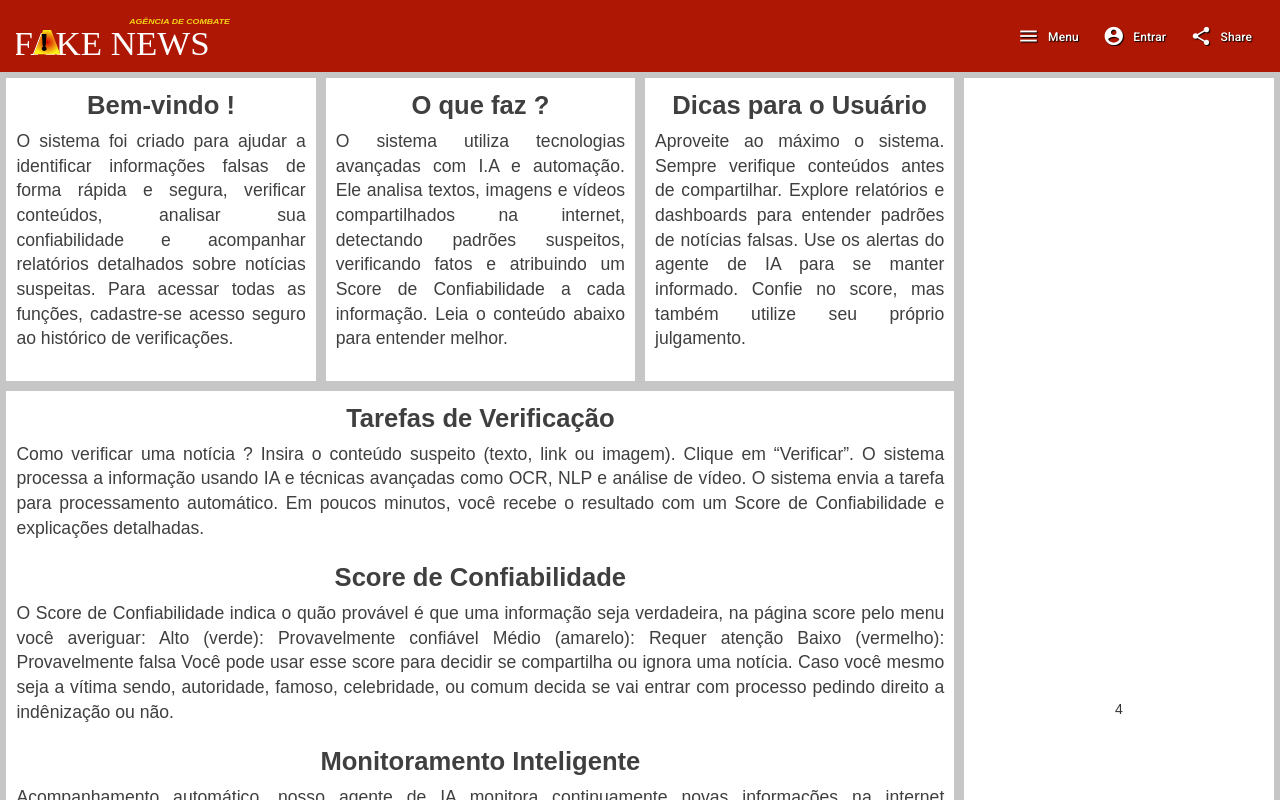
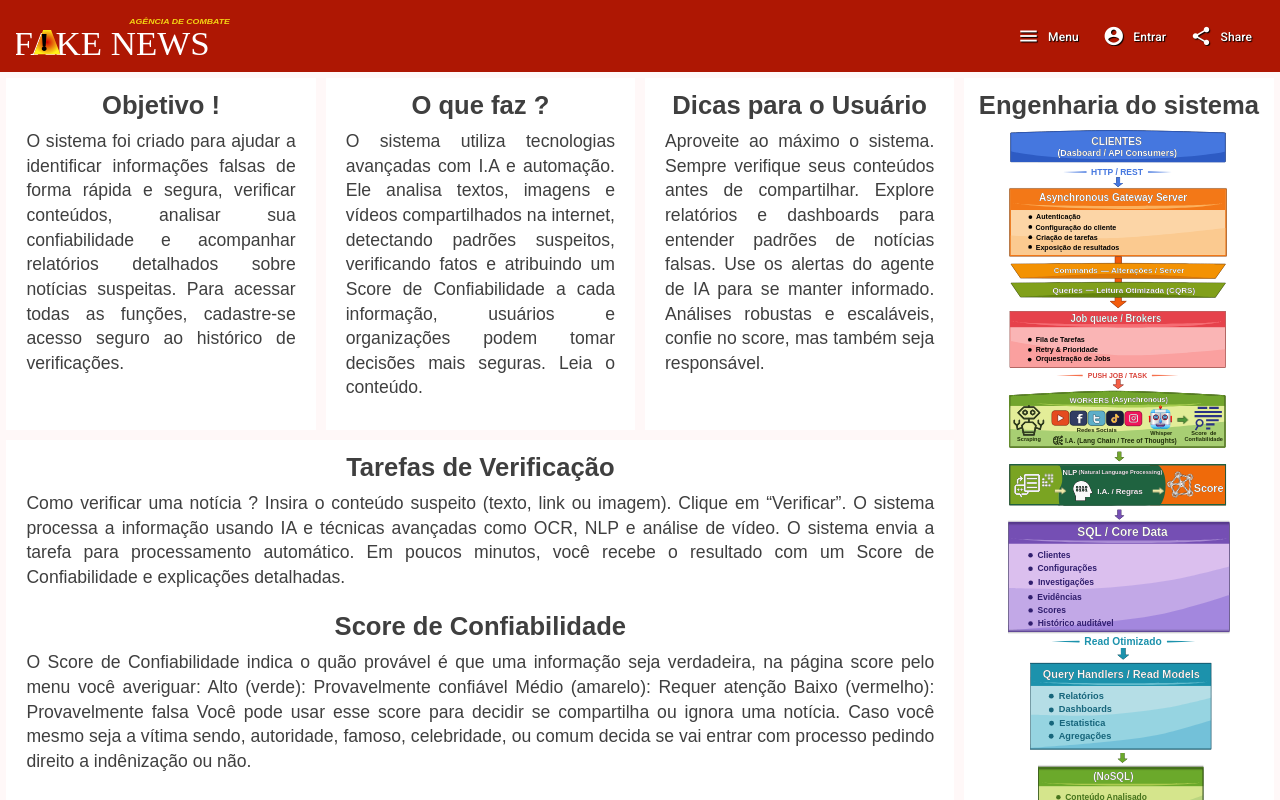
Before and after one commit to gilberto-domingos/fake-news-combat-agency, an Angular app in the folder frontend/: page / in a window 1280 px wide. Shown: the top 800 px of the page. Built offline with nearby package versions, Linux system fonts and the light colour scheme.

Commit message:
chore: add info content (#21)

```diff
--- a/frontend/src/app/components/home/home.html
+++ b/frontend/src/app/components/home/home.html
@@ -1,7 +1,6 @@
-<body>
 <div class="grid">
   <div class="item one">
-      <h2>Bem-vindo !</h2>
+    <h2>Objetivo !</h2>
     <p>
       O sistema foi criado para ajudar a identificar informações falsas de forma rápida e segura,
       verificar conteúdos, analisar sua confiabilidade e acompanhar relatórios detalhados sobre
@@ -14,19 +13,25 @@
     <p>
       O sistema utiliza tecnologias avançadas com I.A e automação. Ele analisa textos, imagens e
       vídeos compartilhados na internet, detectando padrões suspeitos, verificando fatos e
-        atribuindo um Score de Confiabilidade a cada informação. Leia o conteúdo abaixo para
-        entender melhor.
+      atribuindo um Score de Confiabilidade a cada informação, usuários e organizações podem tomar
+      decisões mais seguras. Leia o conteúdo.
     </p>
   </div>
   <div class="item three">
     <h2>Dicas para o Usuário</h2>
     <p>
-        Aproveite ao máximo o sistema. Sempre verifique conteúdos antes de compartilhar. Explore
-        relatórios e dashboards para entender padrões de notícias falsas. Use os alertas do agente
-        de IA para se manter informado. Confie no score, mas também utilize seu próprio julgamento.
+      Aproveite ao máximo o sistema. Sempre verifique seus conteúdos antes de compartilhar. Explore
+      relatórios e dashboards para entender padrões de notícias falsas. Use os alertas do agente de
+      IA para se manter informado. Análises robustas e escaláveis, confie no score, mas também seja
+      responsável.
     </p>
   </div>
-    <div class="item four">4</div>
+  <div class="item four">
+    <h2>Engenharia do sistema</h2>
+    <p>
+      <img class="four-image" src="assets/engineering.svg" alt="engenharia" />
+    </p>
+  </div>
   <div class="item five">
     <h2>Tarefas de Verificação</h2>
     <p>
@@ -38,40 +43,36 @@
     <h2>Score de Confiabilidade</h2>
     <p>
       O Score de Confiabilidade indica o quão provável é que uma informação seja verdadeira, na
-        página score pelo menu você averiguar: Alto (verde): Provavelmente confiável Médio
-        (amarelo): Requer atenção Baixo (vermelho): Provavelmente falsa Você pode usar esse score
-        para decidir se compartilha ou ignora uma notícia. Caso você mesmo seja a vítima sendo,
-        autoridade, famoso, celebridade, ou comum decida se vai entrar com processo pedindo direito
-        a indênização ou não.
+      página score pelo menu você averiguar: Alto (verde): Provavelmente confiável Médio (amarelo):
+      Requer atenção Baixo (vermelho): Provavelmente falsa Você pode usar esse score para decidir se
+      compartilha ou ignora uma notícia. Caso você mesmo seja a vítima sendo, autoridade, famoso,
+      celebridade, ou comum decida se vai entrar com processo pedindo direito a indênização ou não.
     </p>
     <h2>Monitoramento Inteligente</h2>
     <p>
       Acompanhamento automático, nosso agente de IA monitora continuamente novas informações na
       internet relacionadas às suas verificações. Detectamos precocemente riscos reputacionais e
       narrativas potencialmente danosas na internet. Ele envia alertas sobre notícias suspeitas e
-        sugere análises automáticas, economizando seu tempo e aumentando sua segurança.
-        Monitoramento de menções em massa, alertas de risco, detecção de narrativas falsas,
-        relatórios automáticos.
+      sugere análises automáticas, economizando seu tempo e aumentando sua segurança. Monitoramento
+      de menções em massa, alertas de risco, detecção de narrativas falsas, relatórios automáticos.
     </p>
     <h2>Relatórios e Estatísticas</h2>
     <p>
       Visualize resultados detalhados, você pode acessar relatórios e dashboards que mostram:
       Notícias verificadas Scores de confiabilidade Tendências de propagação de fake news
-        Estatísticas de confiabilidade por fontes ou tópicos Tudo organizado de forma clara e
-        visual.
+      Estatísticas de confiabilidade por fontes ou tópicos Tudo organizado de forma clara e visual.
     </p>
     <h2>Histórico e Transparência</h2>
     <p>
-        Tudo registrado para sua confiança. Cada verificação feita no sistema é registrada,
-        permitindo que você consulte o histórico completo. Isso garante transparência e ajuda você a
-        acompanhar a evolução da verificação de notícias ao longo do tempo.
+      Tudo registrado para sua confiança. Cada verificação feita no sistema é registrada, permitindo
+      que você consulte o histórico completo. Isso garante transparência e ajuda você a acompanhar a
+      evolução da verificação de notícias ao longo do tempo.
     </p>
     <h2>Conteúdo Enriquecido</h2>
     <p>
       Mais do que apenas verdadeiro ou falso. Além do score, o sistema mostra trechos do conteúdo
-        analisado, palavras-chave e padrões, detectados evidências de verificação cruzadas, isso
-        ajuda você a entender por que uma notícia foi considerada confiável ou falsa.
+      analisado, palavras-chave e padrões, detectados evidências de verificação cruzadas, isso ajuda
+      você a entender por que uma notícia foi considerada confiável ou falsa.
     </p>
   </div>
 </div>
-</body>
--- a/frontend/src/app/components/home/home.scss
+++ b/frontend/src/app/components/home/home.scss
@@ -1,19 +1,23 @@
-body {
-  background-color: #c6c6c6;
-}
-
 .grid {
   display: grid;
   grid-template-columns: repeat(4, 1fr);
   grid-template-areas:
     'one two three four'
     'five five five four';
-  grid-auto-rows: minmax(100px, auto);
+
   gap: 10px;
   padding: 0.5%;
+
+  align-items: stretch; /* IMPORTANTE */
 }
 
-/* ligação lógica */
+.item {
+  background: white;
+  padding: 10px;
+  box-sizing: border-box;
+  height: 100%;
+}
+
 .one {
   grid-area: one;
 }
@@ -32,12 +36,11 @@ body {
 
 .item {
   width: 100%;
-  height: 100%;
+  height: auto;
   display: flex;
   background-color: #fff;
-
   flex-direction: column;
-  justify-content: center;
+  justify-content: flex-start;
   align-items: center;
   text-align: justify;
   line-height: 1.4;
@@ -47,7 +50,6 @@ body {
   box-sizing: border-box;
 }
 
-/* Título */
 .item h2 {
   margin-top: 0;
   margin-bottom: 5px;
@@ -56,11 +58,17 @@ body {
   color: #3f3f3f;
 }
 
-/* Texto */
 .item p {
-  margin: 0px 0px 20px 0px;
+  margin: 0px 10px 20px 10px;
   font-size: clamp(0.85rem, 1.5vw + 0.4rem, 1.1rem);
   color: #3f3f3f;
+}
+
+.four-image {
+  width: 83%;
+  height: auto;
+  display: block;
+  margin: 0 auto;
 }
 
 @media (max-width: 600px) {
```
Also changed, not shown: frontend/src/assets/engineering.svg (added). Lines whose indentation alone changed are shown as unchanged.
